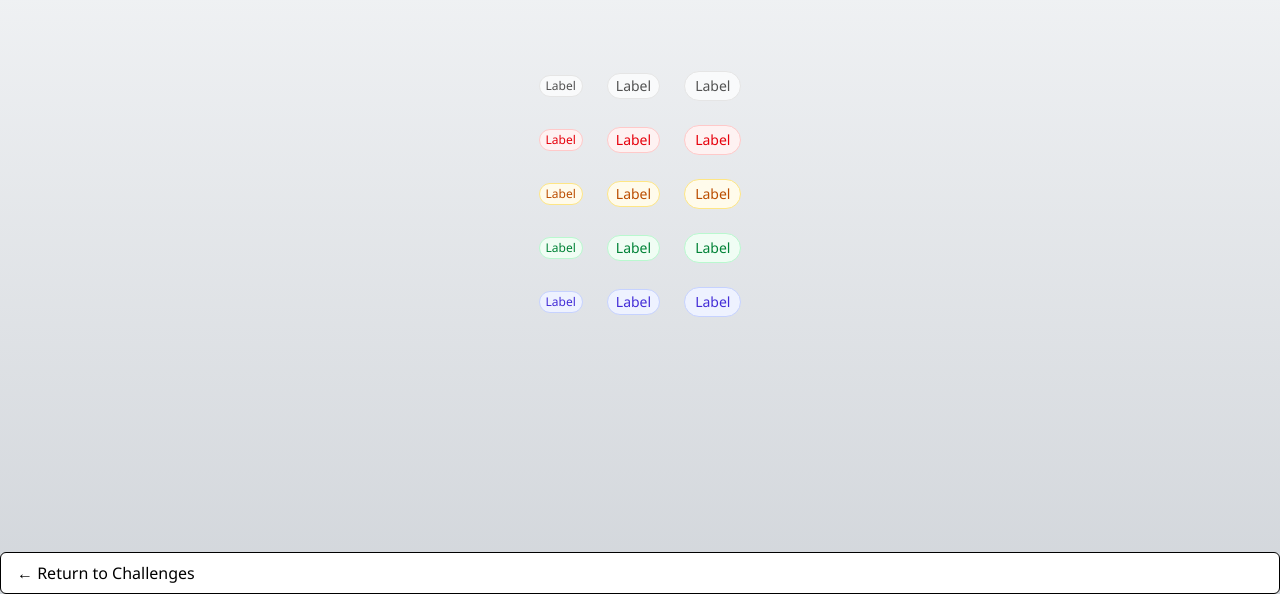
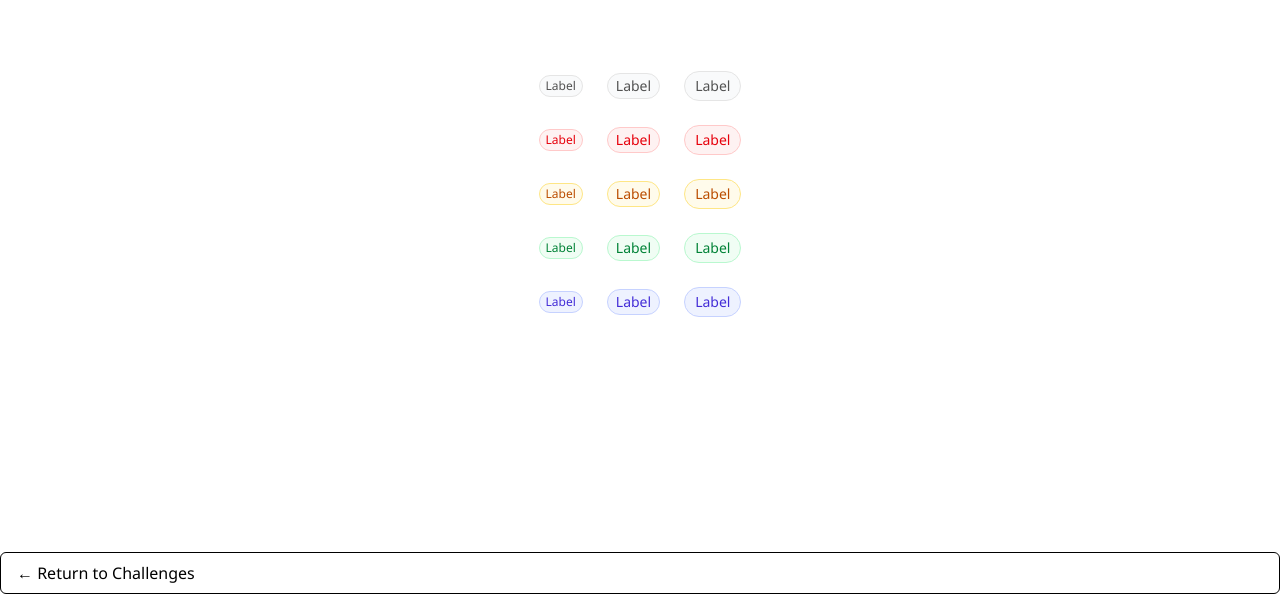
Before and after one commit to mjaus29/gfe, a Next.js app: page /badge in a window 1280 px wide. Shown: the part 206-800 px from the top of the page. Built offline with nearby package versions, Linux system fonts and the light colour scheme.

Commit message:
style: update badge page to use plain background utility

```diff
--- a/app/(challenge)/badge/page.tsx
+++ b/app/(challenge)/badge/page.tsx
@@ -12,7 +12,7 @@ const badgeSizes = ["sm", "md", "lg"] as const;
 
 const BadgePage = () => {
   return (
-    <div className="container-layout bg-layout">
+    <div className="container-layout bg-layout-plain">
       <div className="m-auto flex h-full flex-col gap-6">
         {badgeVariants.map((variant) => (
           <div key={variant} className="flex items-center gap-6">
```
